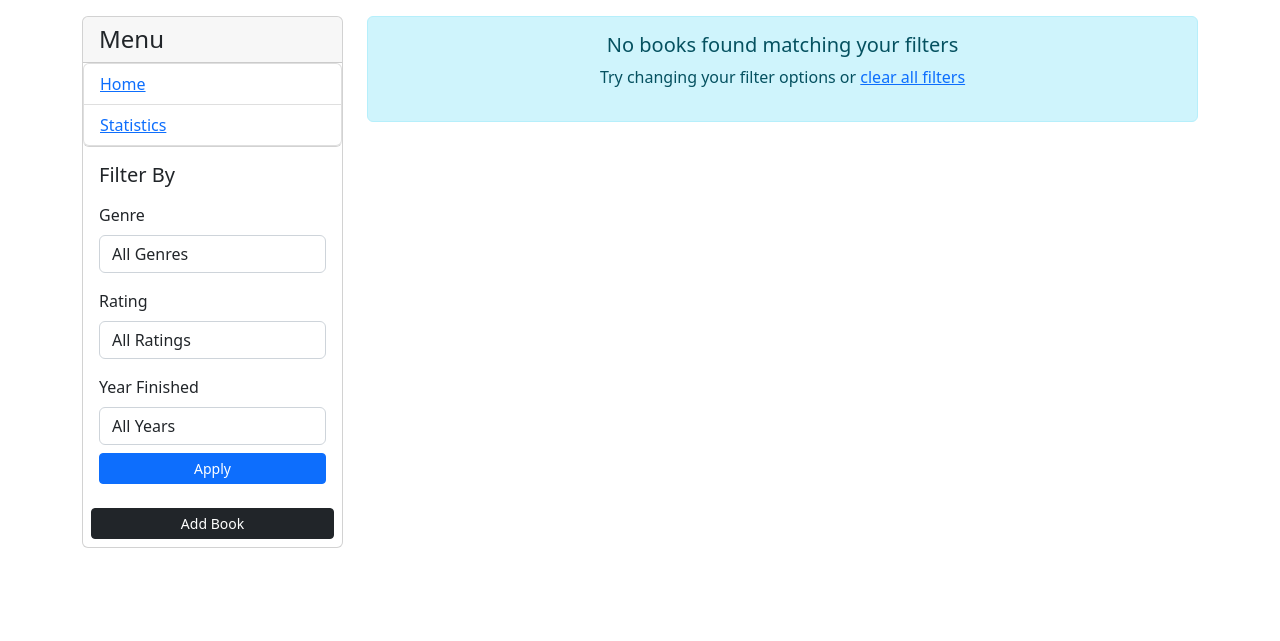
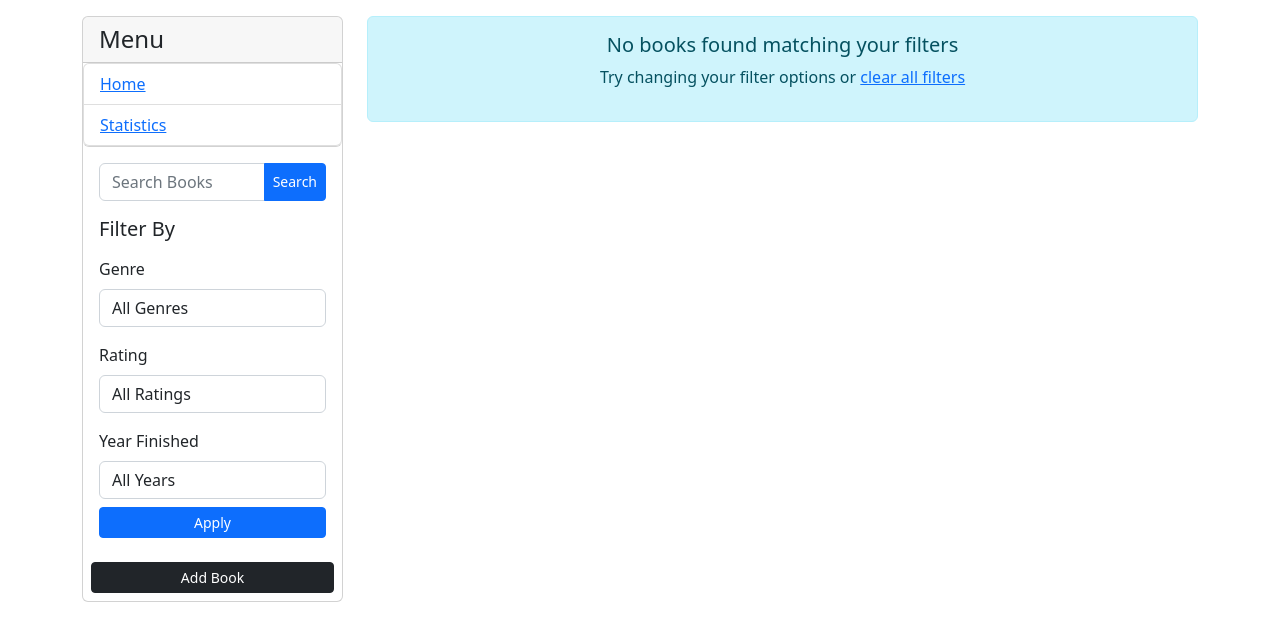
Before and after one commit to Jchute96/bookshelf, a Django app: page /books/ in a window 1280 px wide. Shown: the top 641 px of the page. Run offline with Django 5.2, Linux system fonts and the light colour scheme; data that the repository does not hold is empty.

Commit message:
Added search feature that searches by title or author given a user inputted text value

```diff
--- a/books/templates/books/home.html
+++ b/books/templates/books/home.html
@@ -16,8 +16,16 @@
 
             <!-- Form to filter in navbar using dropdowns-->
             <div class ="p-3">
+                <form method="GET" action="">
+                <div class="mb-3">
+                    <!-- Create a horizontal grouping for the search input -->
+                    <div class="input-group">
+                        <!-- Create a input box for input to use to search books or authors. If user enters a search value display that value when page updates to filter the search results -->
+                        <input type="search" id="search" name="search" class="form-control" placeholder="Search Books" {% if search %} value="{{search}}"{% endif %}>
+                        <button type="submit" class="btn btn-primary btn-sm">Search</button>
+                    </div>
+                </div>
                 <h5 class="mb-3">Filter By</h5>
-                <form method="GET" action="">
                     <label class="form-label font-weight-bold">Genre</label>
                     <select name="genre" class="form-control">
                         <!-- Genre filter options. Display current selected filter if chosen by user -->
--- a/books/views.py
+++ b/books/views.py
@@ -2,7 +2,7 @@ from django.shortcuts import render, redirect
 from django.http import HttpResponse
 from .models import Book
 from .forms import EditBookForm
-from django.db.models import Count, Avg, Case, When, Value, CharField
+from django.db.models import Count, Avg, Case, When, Value, CharField, Q
 from django.db.models.functions import ExtractYear
 
 
@@ -13,6 +13,16 @@ def home(request):
 
     # Get all unique years for the filter dropdown
     years = Book.objects.dates('date_finished', 'year', order='DESC')
+
+    # Get search value if one was entered
+    search = request.GET.get('search')
+
+    if search:
+        # If there is a search value use filter and Q objects to find titles or authors that contains the search input.
+        # icontains checks if the attributes contain the search and is case insensitive.
+        # Q objects allows us to filter using and, or, and not instead of just and
+        books = books.filter(
+            Q(title__icontains=search) | Q(author__icontains=search))
 
     #Apply the filters if selected
 
@@ -32,7 +42,7 @@ def home(request):
         books = books.filter(date_finished__year=year)
 
     # Include these variables that will be used in the templates
-    context = {'books': books, 'years': years, 'genre': genre, 'rating': rating, 'year': year}
+    context = {'books': books, 'years': years, 'genre': genre, 'rating': rating, 'year': year, 'search': search}
     return render(request, 'books/home.html', context)
 
 # List a single book and take a books id as an argument
```
Also changed, not shown: README.md.
